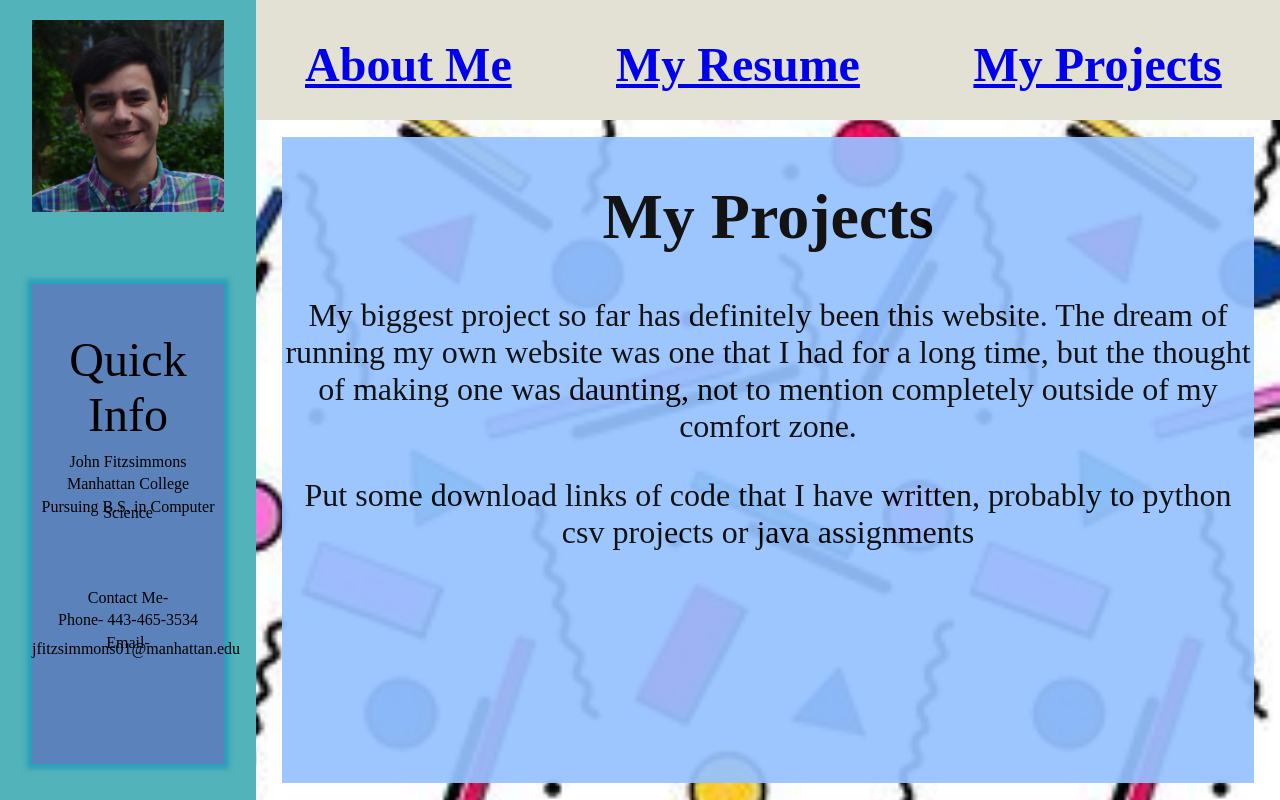
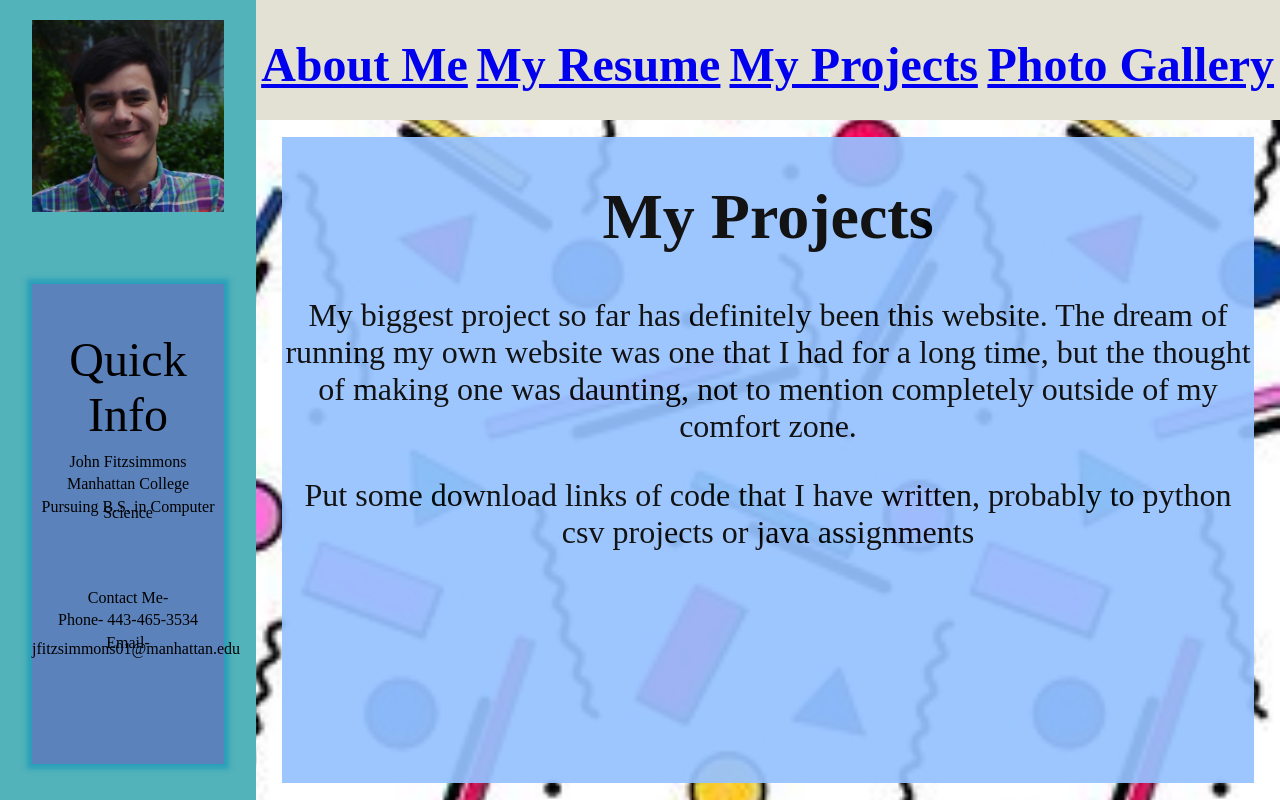
Before and after one commit to jpfitz501/Website_Files, a plain HTML site: page myProjects.html in a window 1280 px wide. Drawn offline with Linux system fonts and the light colour scheme.

Commit message:
I am adding the photo gallery. I don't care what anyone says, I like it, it stays.

```diff
--- a/myProjects.html
+++ b/myProjects.html
@@ -15,6 +15,8 @@
 				<th><a href="index.html">About Me</a></th>
 				<th><a href="myResume.html">My Resume</a></th>
 				<th><a href="myProjects.html">My Projects</a></th>
+                                <th><a href="photoGallery.html">Photo Gallery</a></th>
+
 			</tr>
 		</table>
 	</div>
```
Also changed, not shown: index.html (+1 -0 lines), myResume.html (+1 -0 lines).
